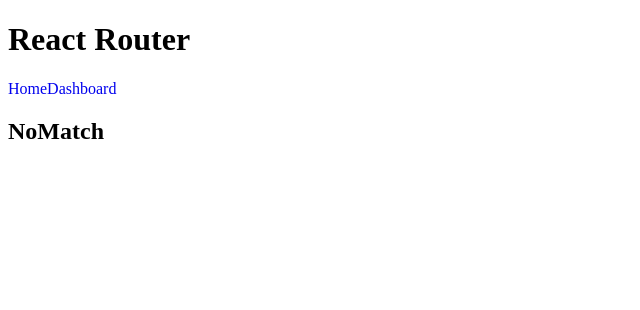
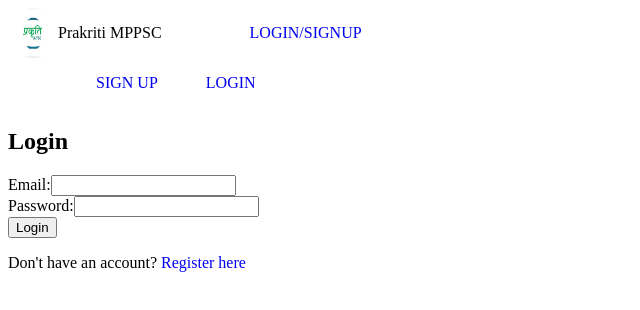
Before and after one commit to govindbisen/Prakriti, a React (Vite) app: page /authentication/login in a window 1280 px wide. Shown: the top 310 px of the page, without its empty margins (0-640 px from the left). Built offline with nearby package versions, Linux system fonts and the light colour scheme; the HTML template or start-up script is replaced by a standard one.

Commit message:
update some thing

```diff
--- a/src/App.jsx
+++ b/src/App.jsx
@@ -3,51 +3,45 @@
 import Navbar from "./Components/Navbar";
 import NavRoute from "./Components/NavRoute";
 import React from "react";
+import { AuthProvider, useAuth } from "./AuthContext";
+import ProtectedRoute from "./ProtectedRoute";
+
 
 function App() {
-  const fakeAuth = () =>
-    new Promise((resolve) => {
-      setTimeout(() => resolve("2342f2f1d131rf12"), 250);
-    });
+  // const [token, setToken] = React.useState(null);
 
-  const [token, setToken] = React.useState(null);
+  // const handleLogin = async () => {
+  //   const token = await fakeAuth();
+  //   setToken(token);
+  // };
 
-  const handleLogin = async () => {
-    const token = await fakeAuth();
+  // const handleLogout = () => {
+  //   setToken(null);
+  // };
 
-    setToken(token);
-  };
 
-  const handleLogout = () => {
-    setToken(null);
-  };
   return (
     <>
-      {/* <Navbar/>
-      <NavRoute/> */}
-
-      <h1>React Router</h1>
-
-      <Navigation token={token} onLogout={handleLogout} />
-
-      <Routes>
-        <Route index element={<Home onLogin={handleLogin} />} />
-        <Route path="home" element={<Home onLogin={handleLogin} />} />
-        <Route path="dashboard" element={<Dashboard />} />
-
-        <Route path="*" element={<NoMatch />} />
-      </Routes>
+    <AuthProvider>
+      <Navbar/>
+      <NavRoute/>
+      </AuthProvider>
     </>
   );
 }
 
 export default App;
 
-const Navigation = ({ token, onLogout }) => {
+/***
+ *
+ *
+const Navigation = ({ token }) => {
+  const { onLogout } = useAuth();
   return (
     <nav>
       <NavLink to="/home">Home</NavLink>
       <NavLink to="/dashboard">Dashboard</NavLink>
+      <NavLink to="/admin">Admin</NavLink>
 
       {token && (
         <button type="button" onClick={onLogout}>
@@ -58,20 +52,26 @@
   );
 };
 
+
+const fakeAuth = () =>
+  new Promise((resolve) => {
+    setTimeout(() => resolve('2342f2f1d131rf12'), 250);
+  });
+
 const Home = ({ onLogin }) => {
   return (
     <>
-      <h2>
-        Home (Public){" "}
-        <button type="button" onClick={onLogin}>
-          Sign In
-        </button>
-      </h2>
+      <h2>Home (Public)</h2>
+      <button type="button" onClick={onLogin}>
+        Sign In
+      </button>
     </>
   );
 };
 
 const Dashboard = () => {
+  // const { token } = React.useContext(AuthContext);
+  const { token } = useAuth();
   return (
     <>
       <h2>Dashboard (Protected)</h2>
@@ -79,15 +79,49 @@
   );
 };
 
-const NoMatch = () => {
-  return (
-    <>
-      <h2>NoMatch </h2>
-    </>
-  );
-};
 
-const fakeAuth = () =>
-  new Promise((resolve) => {
-    setTimeout(() => resolve("2342f2f1d131rf12"), 250);
-  });
+
+
+ *    <Navigation />
+ *   {/* <Routes>
+        <Route index element={<Home onLogin={handleLogin} />} />
+        <Route path="home" element={<Home onLogin={handleLogin} />} />
+        <Route
+          path="admin"
+          element={
+            <ProtectedRoute>
+              <Admin />
+            </ProtectedRoute>
+          }
+        />
+
+        <Route
+          path="dashboard"
+          element={
+            <ProtectedRoute>
+              <Dashboard />
+            </ProtectedRoute>
+          }
+        />
+       <Route path="dashboard" element={<Dashboard />} />
+        <Route path="*" element={<NoMatch />} />
+      </Routes>
+ *
+ *
+ */
+
+// const NoMatch = () => {
+//   return (
+//     <>
+//       <h2>NoMatch</h2>
+//     </>
+//   );
+// };
+
+// const Admin = () => {
+//   return (
+//     <>
+//       <h2>Admin (Protected)</h2>
+//     </>
+//   );
+// };
--- /dev/null
+++ b/src/AuthContext.jsx
@@ -0,0 +1,32 @@
+// AuthContext.js
+import React, { createContext, useContext, useState } from 'react';
+import { useLocation, useNavigate } from 'react-router-dom';
+
+const AuthContext = createContext();
+
+export const useAuth = () => {
+  return useContext(AuthContext);
+};
+
+export const AuthProvider = ({ children }) => {
+  const navigate = useNavigate();
+  const location = useLocation();
+  const [token, setToken] = useState(null);
+
+  const login = (newToken) => {
+    setToken(newToken);
+    const origin = location.state?.from?.pathname || '/dashboard';
+    navigate(origin);
+
+  };
+
+  const logout = () => {
+    setToken(null);
+  };
+
+  return (
+    <AuthContext.Provider value={{ token, login, logout }}>
+      {children}
+    </AuthContext.Provider>
+  );
+};
--- a/src/Components/NavRoute.jsx
+++ b/src/Components/NavRoute.jsx
@@ -30,7 +30,7 @@
       ))}
       <Route path="/authentication" element={<AuthPage />}>
          <Route path="signup" element={<Register />} />
-        <Route path="login" element={<LoginForm />} />
+         <Route path="login" element={<LoginForm />} />
       </Route>
     </Routes>
 
--- /dev/null
+++ b/src/ProtectedRoute.jsx
@@ -0,0 +1,13 @@
+import React from 'react'
+import {Navigate} from 'react-router-dom';
+import { useAuth } from './AuthContext';
+
+const ProtectedRoute = ({ children }) => {
+    const { token } = useAuth();
+    if (!token) {
+      return <Navigate to="/home" replace />;
+    }
+    return children;
+  };
+
+export default ProtectedRoute
```
